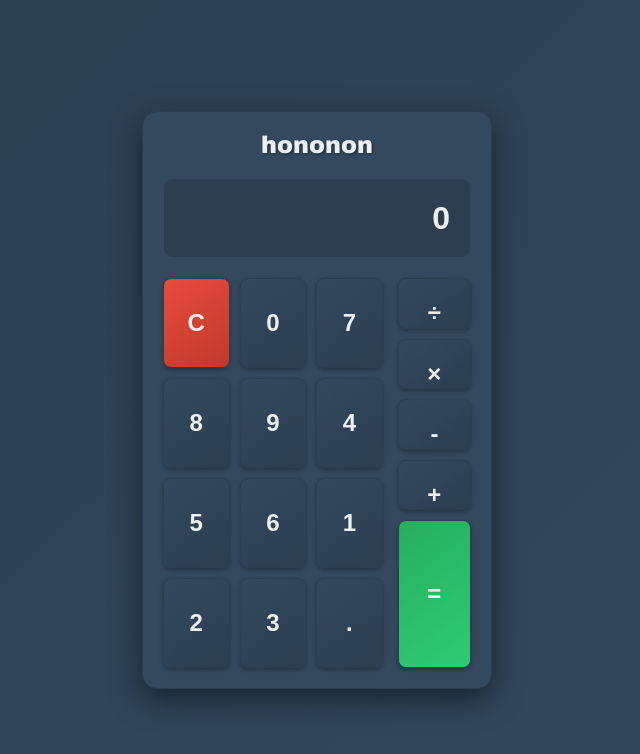
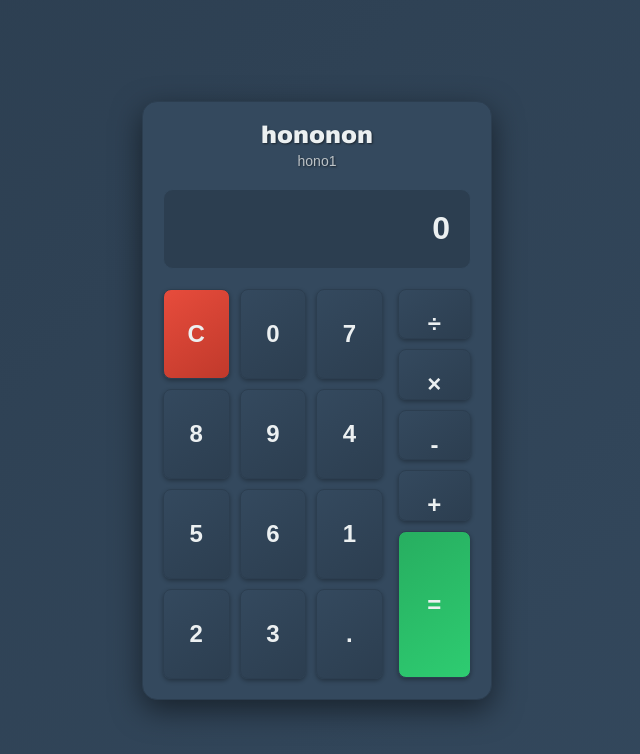
Before and after one commit to hhnk808-spec/hononofirstrepo, a plain HTML site: page src/keisanki/index.html in a window 1280 px wide. Shown: the whole page, without its empty margins (323-963 px from the left). Drawn offline with Linux system fonts and the light colour scheme.

Commit message:
モデル名入ったよ

```diff
--- a/src/keisanki/index.html
+++ b/src/keisanki/index.html
@@ -37,9 +37,19 @@
             font-size: 24px;
             font-weight: bold;
             color: #ecf0f1;
+            margin-bottom: 5px;
+            text-shadow: 1px 1px 2px rgba(0, 0, 0, 0.5);
+            font-family: 'Arial Black', sans-serif;
+        }
+
+        .model-name {
+            text-align: center;
+            font-size: 14px;
+            font-weight: normal;
+            color: #bdc3c7;
             margin-bottom: 20px;
             text-shadow: 1px 1px 2px rgba(0, 0, 0, 0.5);
-            font-family: 'Arial Black', sans-serif;
+            font-family: 'Arial', sans-serif;
         }
 
         .display {
@@ -177,6 +187,7 @@
 <body>
     <div class="calculator-container">
         <div class="brand-name">hononon</div>
+        <div class="model-name">hono1</div>
         <div class="display" id="display">0</div>
 
         <div class="button-grid">
```
Also changed, not shown: 1 other file.
